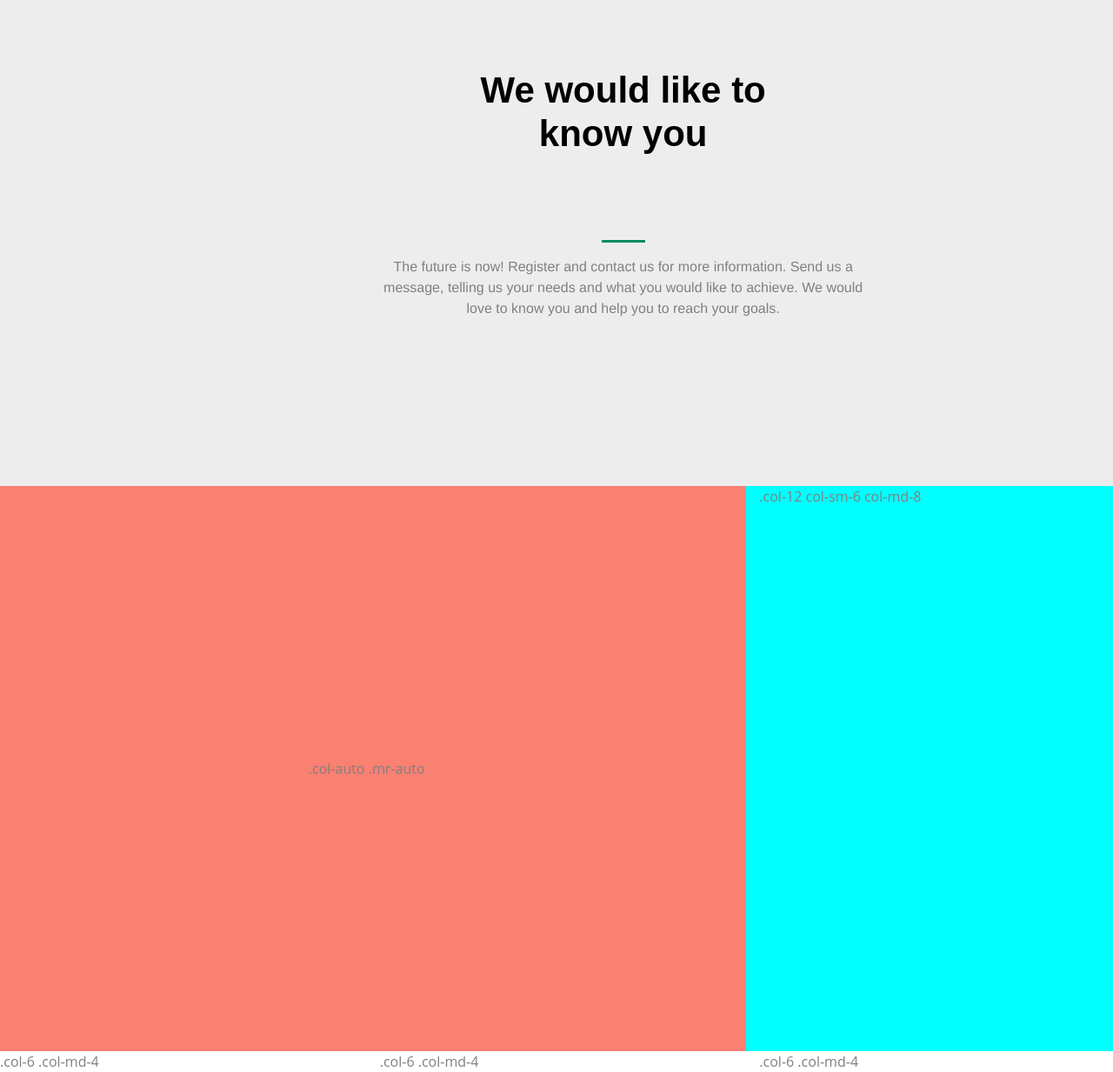
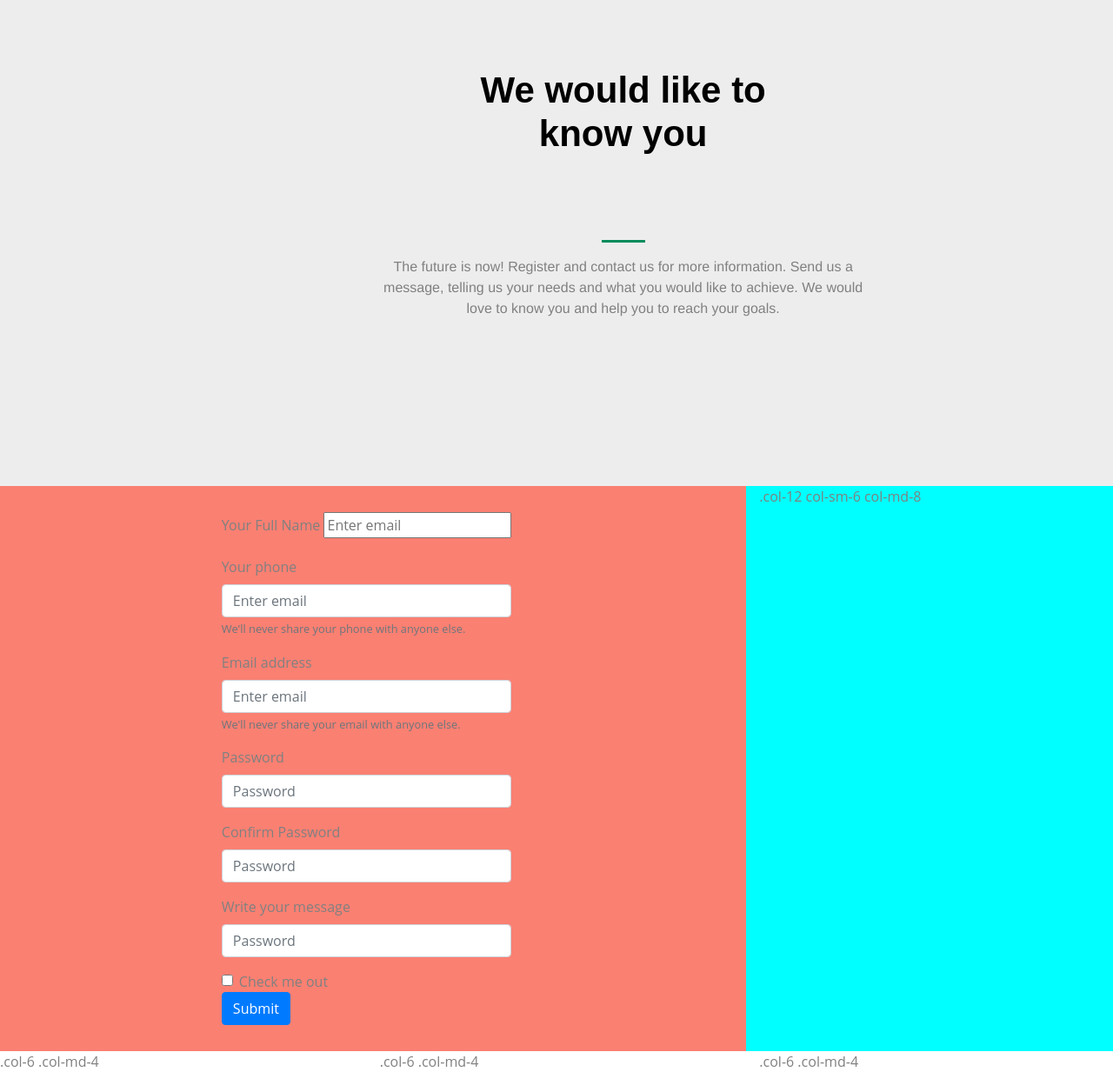
Before and after one commit to CarinaLR/BrainSkills, a Django app: page /brainSkills/register in a window 1280 px wide. Shown: the part 57-1290 px from the top of the page at 87% size. Run offline with Django 3.2, Linux system fonts and the light colour scheme; some libraries are stand-ins or nearby versions.

Commit message:
working register page

```diff
--- a/project5/brainSkills/templates/brainSkills/register.html
+++ b/project5/brainSkills/templates/brainSkills/register.html
@@ -19,7 +19,43 @@ Send us a message, telling us your needs and what you would like to achieve. We
   <div class="col-6 col-md-4" style="background-color: #ededed"></div>
 </div>
 <div class="row">
-  <div class="col-8 square_size" style="background-color: salmon">.col-auto .mr-auto</div>
+  <div class="col-8 square_size" style="background-color: salmon">
+    <form>
+  <div class="form-group">
+    <div class="input_group">
+      <label for="exampleInputEmail1">Your Full Name</label>
+      <input type="email" class="input_rule" id="exampleInputEmail1" aria-describedby="emailHelp" placeholder="Enter email">
+    </div>
+  </div>
+  <div class="form-group">
+    <label for="exampleInputEmail1">Your phone</label>
+    <input type="email" class="form-control" id="exampleInputEmail1" aria-describedby="emailHelp" placeholder="Enter email">
+    <small id="emailHelp" class="form-text text-muted">We'll never share your phone with anyone else.</small>
+  </div>
+  <div class="form-group">
+    <label for="exampleInputEmail1">Email address</label>
+    <input type="email" class="form-control" id="exampleInputEmail1" aria-describedby="emailHelp" placeholder="Enter email">
+    <small id="emailHelp" class="form-text text-muted">We'll never share your email with anyone else.</small>
+  </div>
+  <div class="form-group">
+    <label for="exampleInputPassword1">Password</label>
+    <input type="password" class="form-control" id="exampleInputPassword1" placeholder="Password">
+  </div>
+  <div class="form-group">
+    <label for="exampleInputPassword1">Confirm Password</label>
+    <input type="password" class="form-control" id="exampleInputPassword1" placeholder="Password">
+  </div>
+  <div class="form-group">
+    <label for="exampleInputPassword1">Write your message</label>
+    <input type="password" class="form-control" id="exampleInputPassword1" placeholder="Password">
+  </div>
+  <div class="form-check">
+    <input type="checkbox" class="form-check-input" id="exampleCheck1">
+    <label class="form-check-label" for="exampleCheck1">Check me out</label>
+  </div>
+  <button type="submit" class="btn btn-primary">Submit</button>
+</form>
+  </div>
   <div class="col-4" style="background-color: aqua">.col-12 col-sm-6 col-md-8</div>
 </div>
 <div class="row">
```
